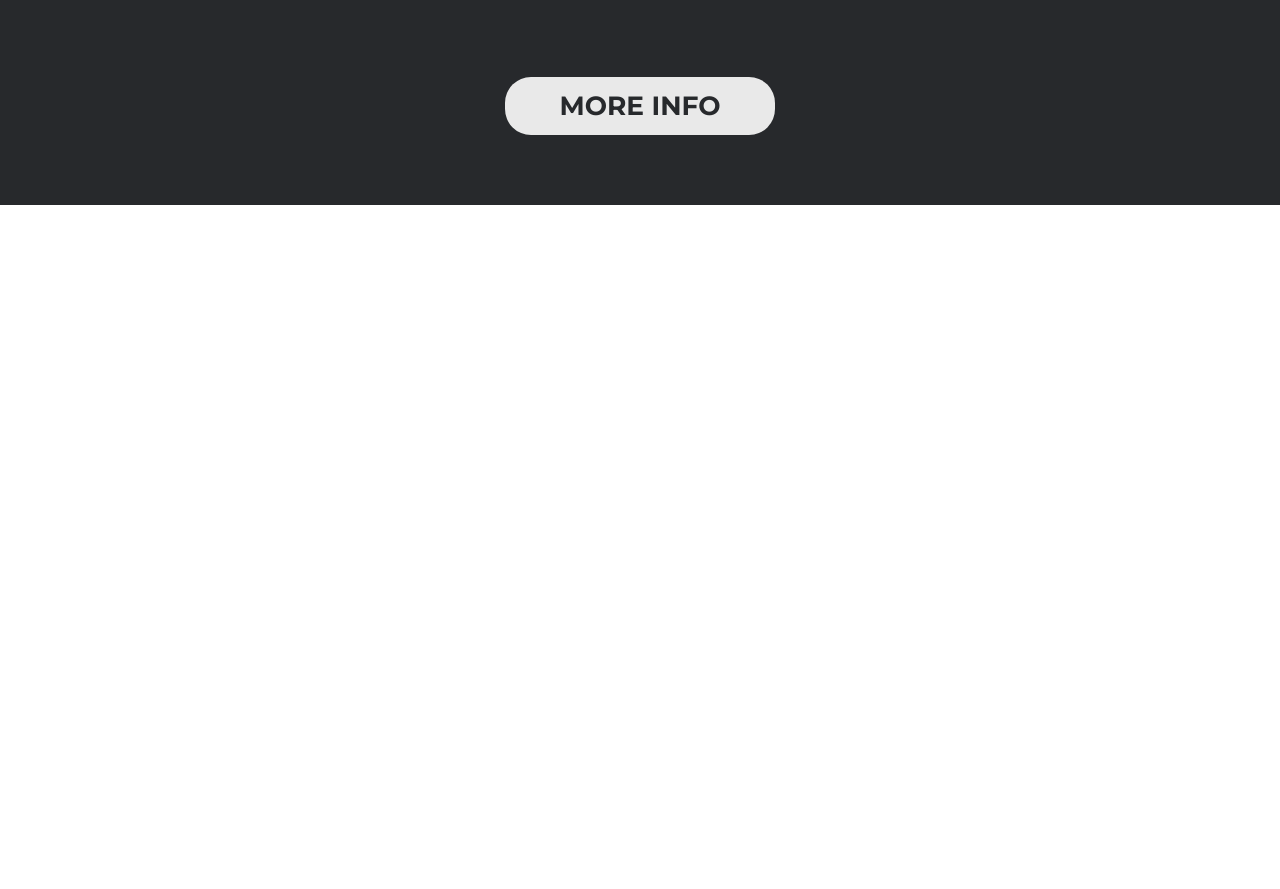
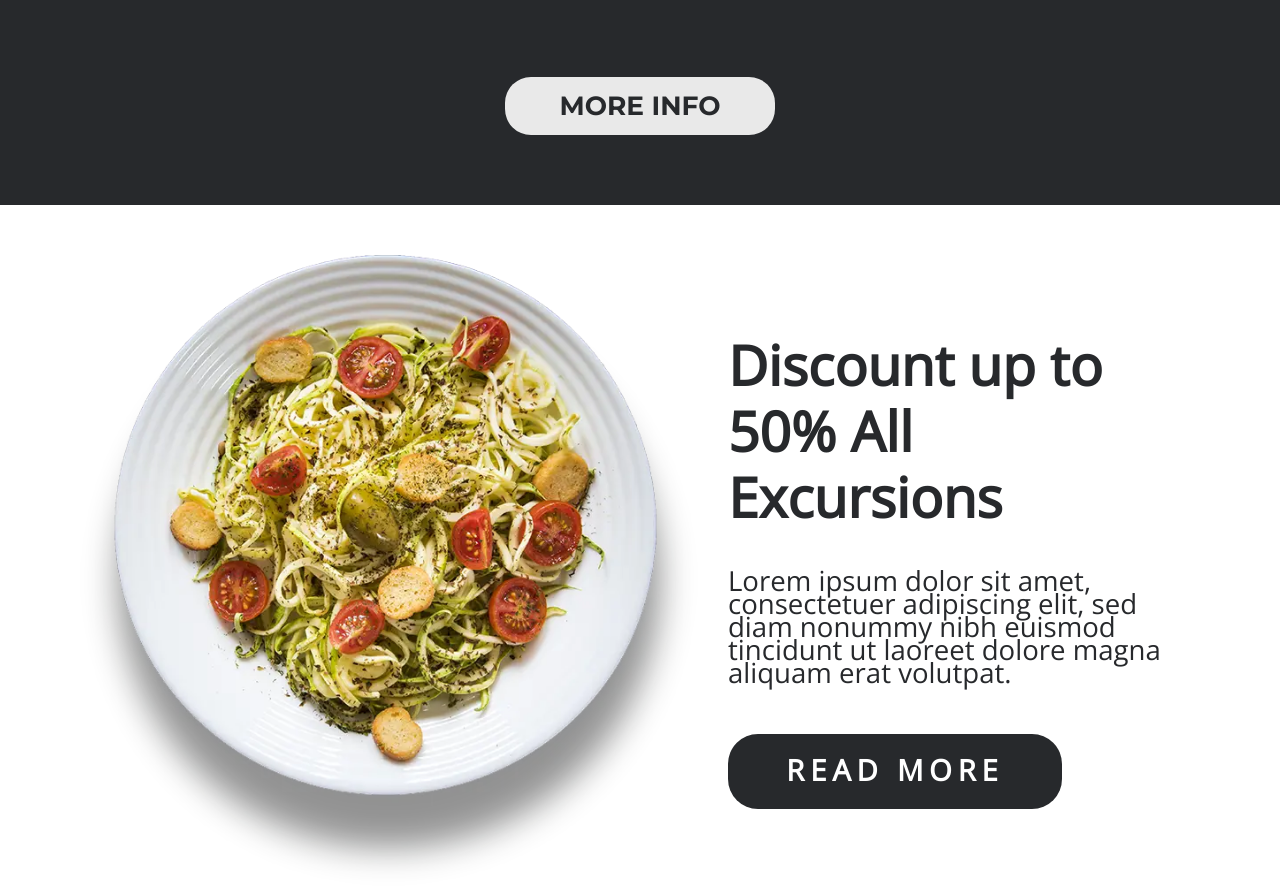
Before and after one commit to TrubitsynEgor/Italian-Food-training, a website: page Italian-food-training/index.html in a window 1280 px wide. Shown: the part 2555-3444 px from the top of the page. Before the commit the page ends 2760 px from the top, so only its background shows below. Drawn offline with nearby package versions, Linux system fonts and the light colour scheme; files whose address does not match are found by name.

Commit message:
add section__discount + full adaptive

```diff
--- a/#src/scss/style.scss
+++ b/#src/scss/style.scss
@@ -297,3 +297,73 @@ color: #27292c;
 		.info{height: 800px;}
 		.info__title{line-height: 0;}
 	}
+
+
+	//*================> section__discount:
+	.discount {
+		height: 100%;
+		height: 100%;
+	}
+	.discount__box {
+		display: flex;
+	flex-direction: column;
+	justify-content: center;
+	align-items: center;
+	padding: 50px 80px;
+
+
+
+	}
+	.discount__box-item {
+		display: flex;
+		align-items: center;
+		margin: 0px 0px 50px 0px;
+
+	}
+	.discount__img {
+		max-width: 100%;
+		flex: 50%
+
+	}
+	.discount__content {
+		padding: 0px 30px 0px 30px;
+		flex: 50%
+
+	}
+	.discount__title {
+@include adaptiv-font(58.4, 34);
+padding: 0px 0px 40px 0px;
+line-height: 1.2;
+font-weight: 700;
+color: #27292c;
+	}
+	.discount__text {
+		@include adaptiv-font(29.2, 18);
+line-height: 23px;
+color: #27292c;
+padding: 0px 0px 50px 0px;
+	}
+	.discount__btn {
+		width: 334px;
+height: 75px;
+background-color: #27292c;
+border-radius: 30px;
+text-align: center;
+	}
+	.discount__link {
+font-size: 29.2px;
+line-height: 2.5;
+font-weight: 700;
+text-transform: uppercase;
+letter-spacing: 0.2em;
+color: #ffffff;
+	}
+
+	@media (max-width: 768px)  {
+		.discount__box-item{flex-direction: column;}
+		.discount__content{order: -1; margin: 0px 0px 40px 0px;
+		}
+	}
+	@media (max-width: 360px){
+		.discount__btn{width: 280px;}
+	}
--- a/Italian-food-training/index.html
+++ b/Italian-food-training/index.html
@@ -119,6 +119,38 @@
 	</section>
 
 
+	<section class="discount">
+		<div class="discount__box">
+			<div class="discount__box-item">
+				<picture><source srcset="img/discount/discount_img_01.webp" type="image/webp"><img src="img/discount/discount_img_01.png" alt="" class="discount__img"></picture>
+				<div class="discount__content">
+					<h2 class="discount__title">Discount up to
+						50% All Excursions</h2>
+					<div class="discount__text">Lorem ipsum dolor sit amet, consectetuer adipiscing elit, sed diam nonummy nibh
+						euismod tincidunt ut laoreet dolore magna aliquam erat volutpat.</div>
+					<div class="discount__btn">
+						<a href="#" class="discount__link">read more</a>
+					</div>
+				</div>
+			</div>
+
+			<div class="discount__box-item">
+
+				<div class="discount__content">
+					<h2 class="discount__title">January&#39s Promo:
+						Buy 1 Get 1 Free!</h2>
+					<div class="discount__text">Lorem ipsum dolor sit amet, consectetuer adipiscing elit, sed diam nonummy nibh
+						euismod tincidunt ut laoreet dolore magna aliquam erat volutpat.</div>
+					<div class="discount__btn">
+						<a href="#" class="discount__link">read more</a>
+					</div>
+				</div>
+				<picture><source srcset="img/discount/discount_img_02.webp" type="image/webp"><img src="img/discount/discount_img_02.png" alt="" class="discount__img"></picture>
+			</div>
+
+		</div>
+	</section>
+
 
 
 
@@ -140,8 +172,7 @@
 	<!-- Connection jQuery -->
 	<script src="https://code.jquery.com/jquery-3.6.0.slim.min.js"
 		integrity="sha256-u7e5khyithlIdTpu22PHhENmPcRdFiHRjhAuHcs05RI=" crossorigin="anonymous"></script>
-	<!-- Connection slick -->
-	<script src="js/slick.min.js"></script>
+
 	<!-- Connection JS -->
 	<script src="js/script.min.js"></script>
 	<!-- npm install webp-converter@2.2.3 --save-dev -->
```
Also changed, not shown: #src/index.html (+33 -2 lines), #src/img/discount/discount_img_01.png (added), #src/img/discount/discount_img_02.png (added), Italian-food-training/css/style.css, Italian-food-training/css/style.min.css, Italian-food-training/img/discount/discount_img_01.png (added), Italian-food-training/img/discount/discount_img_01.webp (added), Italian-food-training/img/discount/discount_img_02.png (added), Italian-food-training/img/discount/discount_img_02.webp (added).
